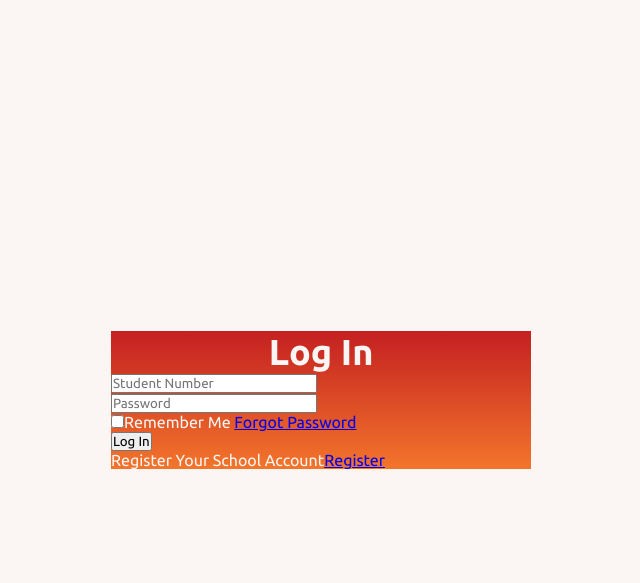
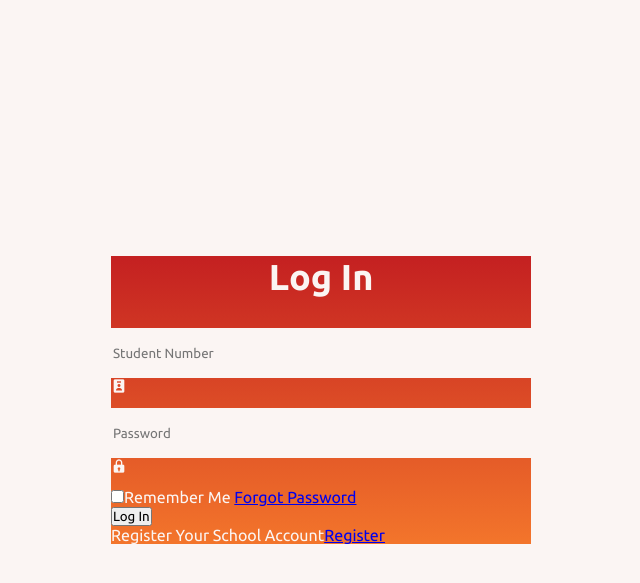
Before and after one commit to sumi2202/ComputerSecurityProject_Group6, a Flask app: page /login in a window 1280 px wide. Shown: the top 583 px of the page, without its empty margins (319-959 px from the left). Run offline with Flask 3, Linux system fonts and the light colour scheme.

Commit message:
css changes

```diff
--- a/website/static/css/login.css
+++ b/website/static/css/login.css
@@ -17,9 +17,27 @@ body{
 .wrapper{
     width: 420px;
     color: #fbf5f3;
+    justify-content: center;
+    align-items: center;
     background:linear-gradient(#c42021ff,  #f3752bff);
 }
 .wrapper h1{
     font-size: 36px;
     text-align:center;
 }
+.wrapper .input-box{
+    width: 100%;
+    height: 50px;
+    justify-content: center;
+    align-items: center;
+    background: #fbf5f3;
+    margin: 30px 0;
+}
+.input-box input{
+    width: 100%;
+    height: 100%;
+    background: transparent;
+    border: none;
+    outline: none;
+    border: 2px solid #fbf5f3;
+}
--- a/website/templates/login.html
+++ b/website/templates/login.html
@@ -20,9 +20,11 @@
             <h1>Log In</h1>
             <div class="input-box">
                 <input type="text" placeholder="Student Number" required>
+                <i class='bx bxs-user-badge'></i>
             </div>
             <div class="input-box">
                 <input type="text" placeholder="Password" required>
+                <i class='bx bxs-lock' ></i>
             </div>
             <div class="remember-forgot">
                 <label><input type="checkbox">Remember Me</label>
```
